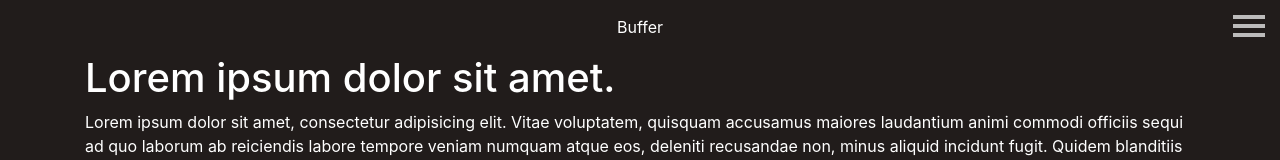
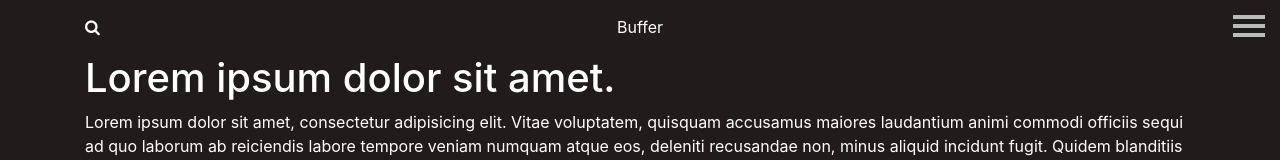
Before and after one commit to miemiefranco/MoviesFinder, an Angular app in the folder movie-finder/: page / in a window 1280 px wide. Shown: the top 160 px of the page. Built offline with nearby package versions, Linux system fonts and the light colour scheme.

Commit message:
Font Awesome installed

```diff
--- a/movie-finder/package.json
+++ b/movie-finder/package.json
@@ -21,8 +21,10 @@
     "@angular/platform-browser": "^4.2.4",
     "@angular/platform-browser-dynamic": "^4.2.4",
     "@angular/router": "^4.2.4",
+    "angular2-fontawesome": "^5.2.1",
     "bootstrap": "^4.0.0",
     "core-js": "^2.4.1",
+    "font-awesome": "^4.7.0",
     "jquery": "^3.3.1",
     "npm": "^5.8.0",
     "rxjs": "^5.4.2",
--- a/movie-finder/src/app/nav/nav.component.html
+++ b/movie-finder/src/app/nav/nav.component.html
@@ -33,7 +33,7 @@
   <div class="nav-header">
     <div class="container">
         <div class="row">
-            <div class="col-sm-4"><span></span></div>
+            <div class="col-sm-4"><i class="fa fa-search"></i></div>
             <div class="col-sm-4 text-center">Buffer</div>
             <div class="col-sm-4">
                 <button type="button" class="hamburger open-nav is-closed animated fadeInLeft" (click)="navmenuClicked()">
--- a/movie-finder/src/styles.css
+++ b/movie-finder/src/styles.css
@@ -2,3 +2,7 @@ body {
     background: #211c1b !important;
     color: #fff !important;
 }
+
+.aqua_buffer{
+   background: #178aa5;
+}
```
Also changed, not shown: movie-finder/.angular-cli.json, 1 other file (tests, documents, lock files or other folders).
